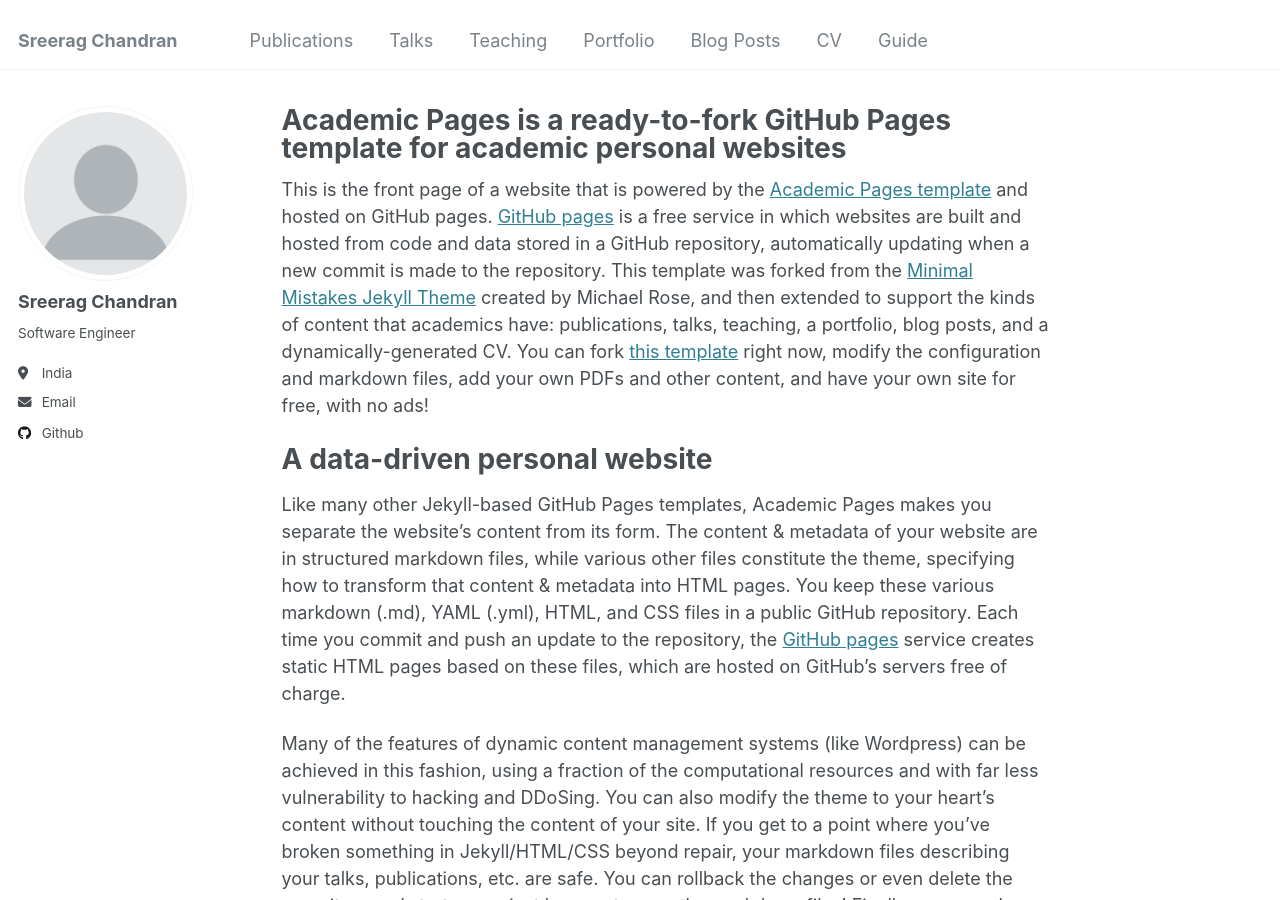
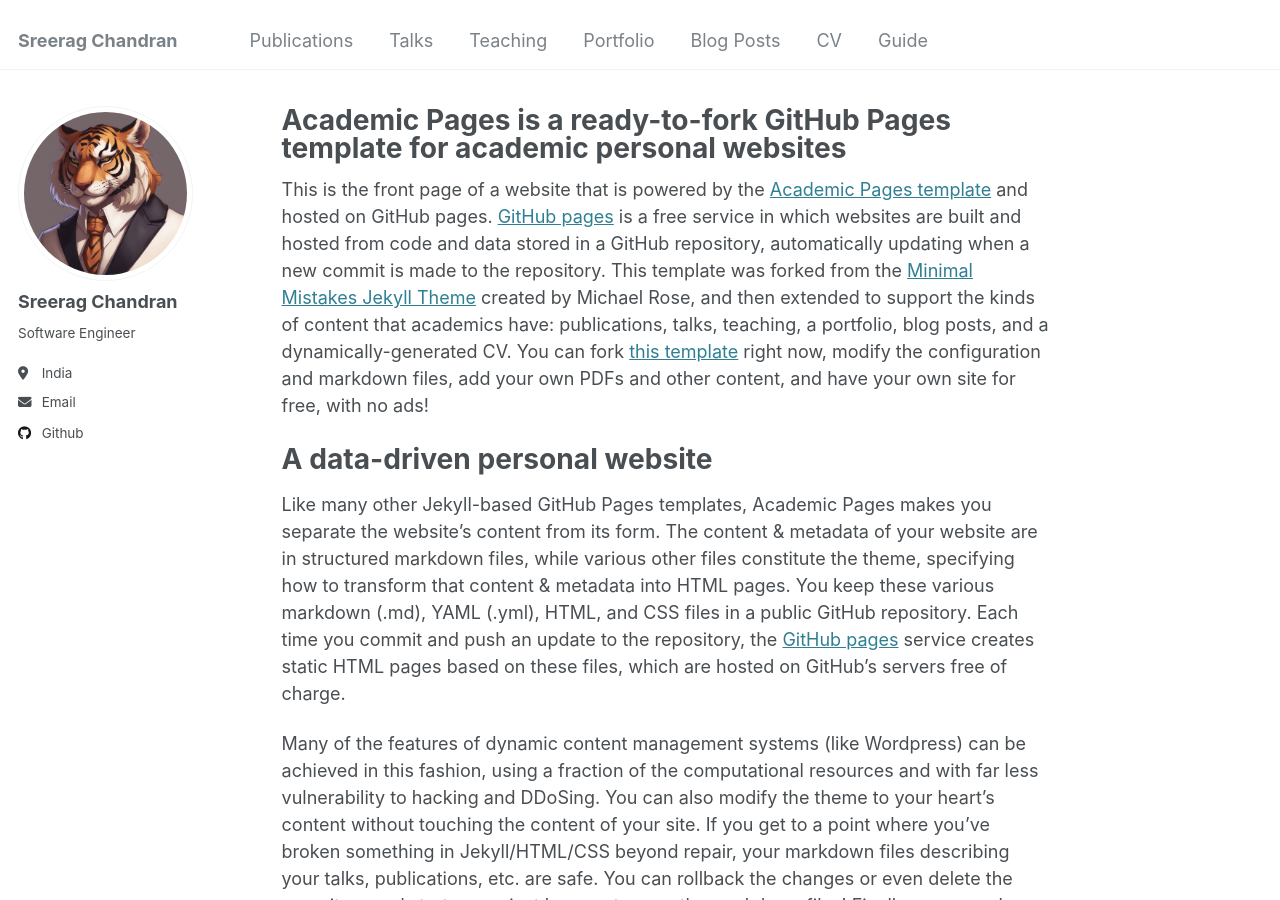
Before and after one commit to sreerag13/sreerag13.github.io, a Jekyll site: the page built from _pages/about.md, in a window 1280 px wide and 900 px high. Built offline with Jekyll 4.4.1, drawn with Linux system fonts in a browser that asks for light colours.

Commit message:
update profile picture

```diff
--- a/Gemfile
+++ b/Gemfile
@@ -7,6 +7,7 @@
   gem 'jekyll-redirect-from'
   gem 'jemoji'
   gem 'webrick', '~> 1.8'
+  gem 'public_suffix', '>= 3.0', '< 6.0'
 end
 
 gem 'github-pages'
--- a/_config.yml
+++ b/_config.yml
@@ -21,7 +21,7 @@
 #               Additional customization can be done by editing /_includes/author-profile.html
 author:
   # Biographic information
-  avatar           : "profile.png"
+  avatar           : "profile.jpg"
   name             : "Sreerag Chandran"
   pronouns         : # example: "she/her"
   bio              : "Software Engineer"
@@ -293,7 +293,7 @@
 permalink: /:categories/:title/
 # paginate: 5 # amount of posts to show
 # paginate_path: /page:num/
-timezone: Etc/UTC # http://en.wikipedia.org/wiki/List_of_tz_database_time_zones
+#timezone: Etc/UTC # http://en.wikipedia.org/wiki/List_of_tz_database_time_zones
 
 
 # Plugins
```
Also changed, not shown: images/profile.jpg (added).
